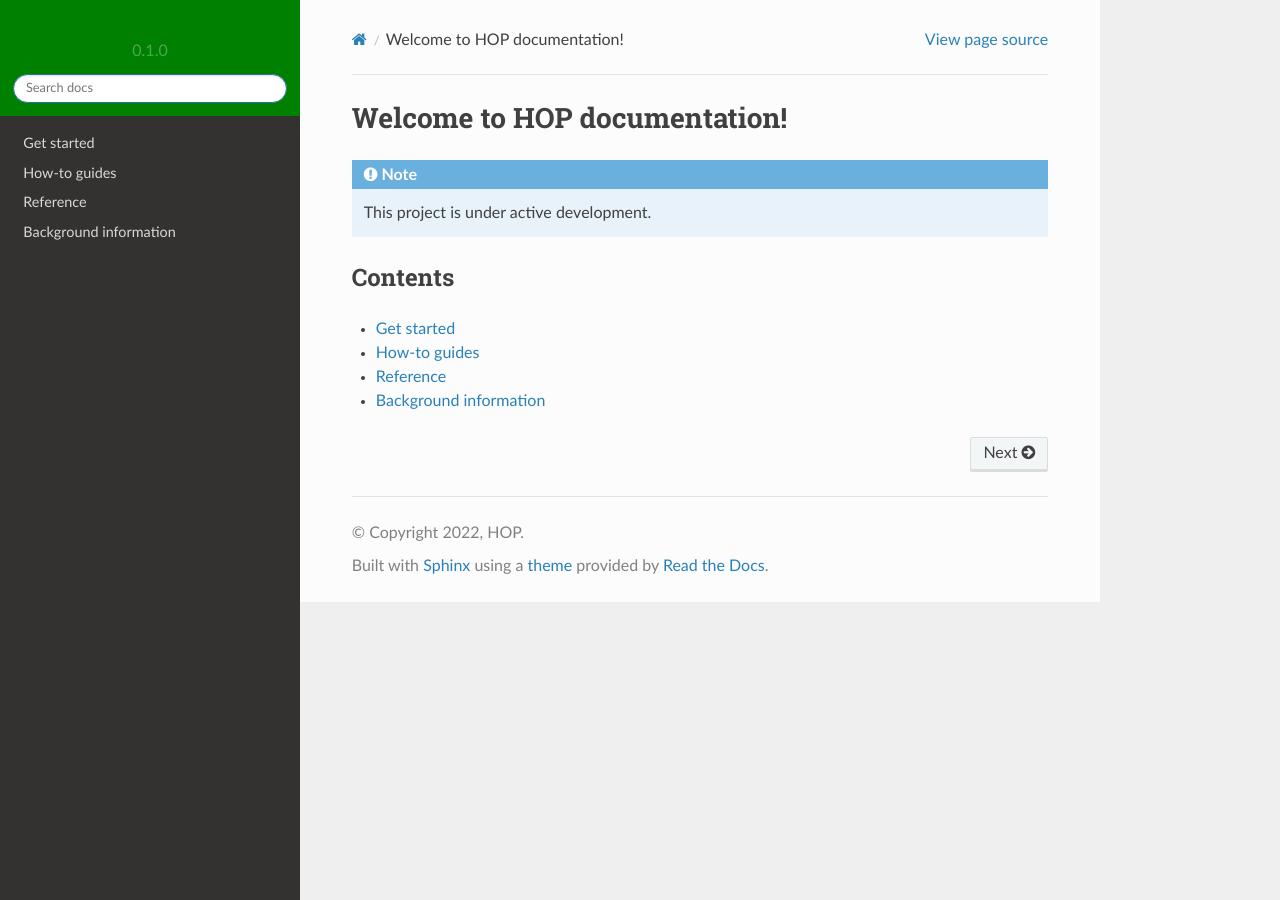
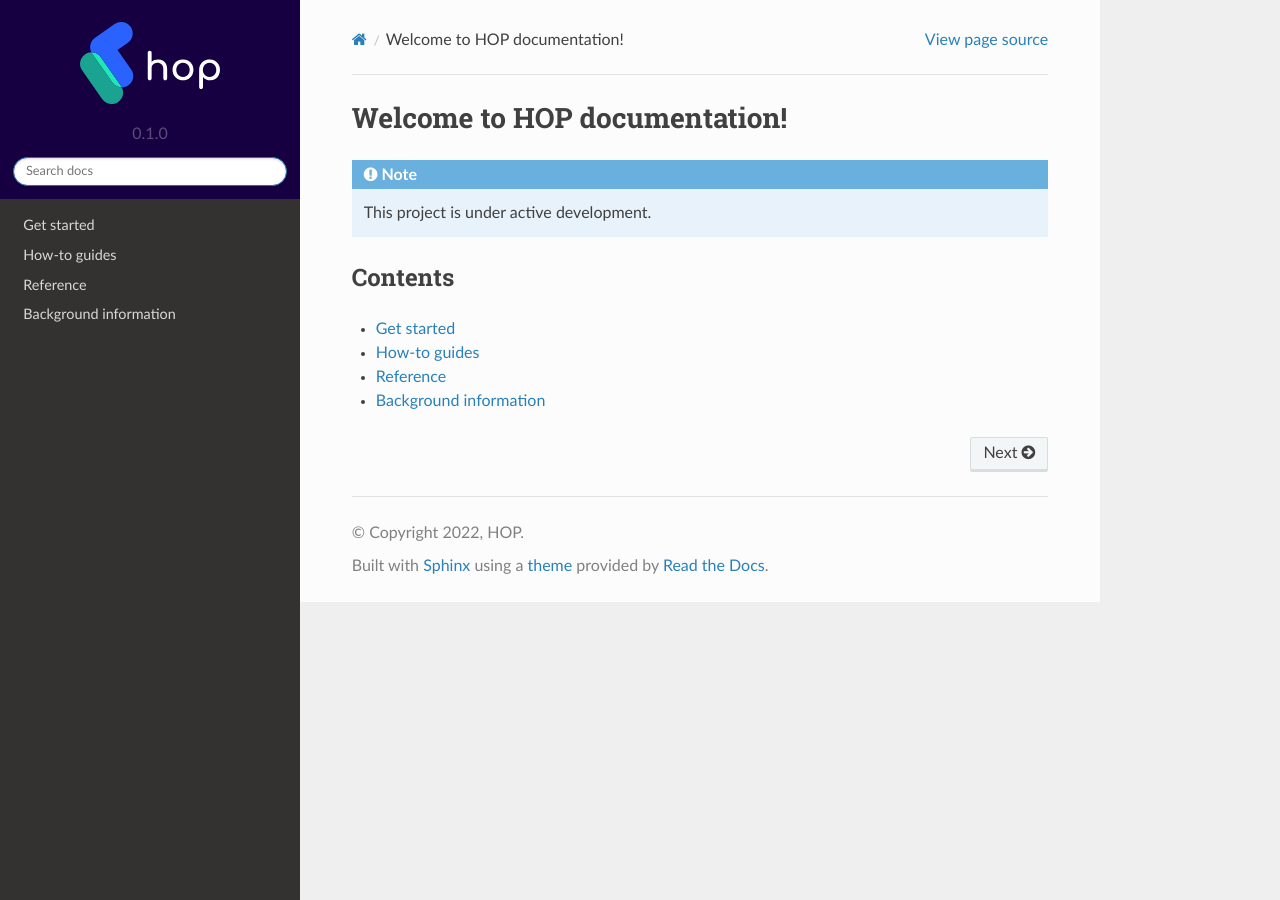
Before and after one commit to gethop-dev/hop-documentation, a Sphinx documentation site: the page built from docs/source/index.rst, in a window 1280 px wide. Built offline with Sphinx 7.4.7 and the Read the Docs theme 2.0.0, drawn with Linux system fonts in a browser that asks for light colours.

Commit message:
Update logo size and background style

```diff
--- a/docs/source/_static/css/style.css
+++ b/docs/source/_static/css/style.css
@@ -1,7 +1,7 @@
 .wy-side-nav-search {
-  background-color: green;
+  background-color: #160041;
 }
 
 .logo {
-  width: 150px;
+  width: 150px !important;
 }
```
